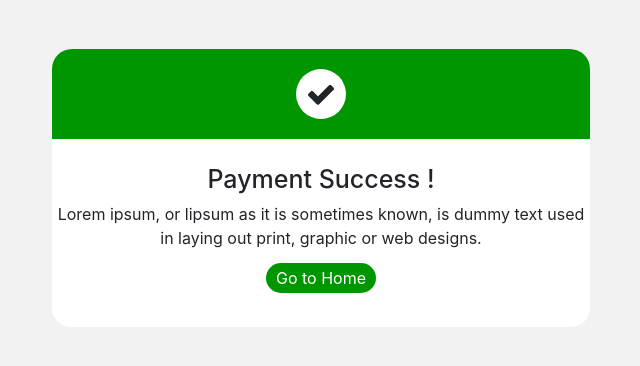
After one commit to kiran42621/Cars365, a PHP site: page /MyProjects/Users/success.php in a window 1280 px wide. The commit adds this page. Shown: the top 366 px of the page, without its empty margins (319-959 px from the left). Run offline with PHP 8.4, Linux system fonts and the light colour scheme.

Commit message:
Fixed Payment Gateway

```diff
--- /dev/null
+++ b/Users/success.php
@@ -0,0 +1,98 @@
+<!DOCTYPE html>
+<html lang="en" dir="ltr">
+  <head>
+    <meta charset="utf-8">
+    <title></title>
+    <link rel="stylesheet" type="text/css" href="https://stackpath.bootstrapcdn.com/bootstrap/4.5.2/css/bootstrap.min.css" />
+<link rel="stylesheet" type="text/css" href="https://stackpath.bootstrapcdn.com/font-awesome/4.7.0/css/font-awesome.min.css" />
+<style type="text/css">
+
+    body
+    {
+        background:#f2f2f2;
+    }
+
+    .payment
+	{
+		border:1px solid #f2f2f2;
+		height:280px;
+        border-radius:20px;
+        background:#fff;
+	}
+   .payment_header
+   {
+	   background:rgba(0,150,0,1);
+	   padding:20px;
+       border-radius:20px 20px 0px 0px;
+
+   }
+
+   .check
+   {
+	   margin:0px auto;
+	   width:50px;
+	   height:50px;
+	   border-radius:100%;
+	   background:#fff;
+	   text-align:center;
+   }
+
+   .check i
+   {
+	   vertical-align:middle;
+	   line-height:50px;
+	   font-size:30px;
+   }
+
+    .content
+    {
+        text-align:center;
+    }
+
+    .content  h1
+    {
+        font-size:25px;
+        padding-top:25px;
+    }
+
+    .content a
+    {
+        width:200px;
+        height:35px;
+        color:#fff;
+        border-radius:30px;
+        padding:5px 10px;
+        background:rgba(0,150,0,1);
+        transition:all ease-in-out 0.3s;
+    }
+
+    .content a:hover
+    {
+        text-decoration:none;
+        background:#000;
+    }
+
+</style>
+  </head>
+  <body>
+    <div class="container-fluid">
+      <div class="container">
+   <div class="row">
+      <div class="col-md-6 mx-auto mt-5">
+         <div class="payment">
+            <div class="payment_header">
+               <div class="check"><i class="fa fa-check" aria-hidden="true"></i></div>
+            </div>
+            <div class="content">
+               <h1>Payment Success !</h1>
+               <p>Lorem ipsum, or lipsum as it is sometimes known, is dummy text used in laying out print, graphic or web designs. </p>
+               <a href="Home.php">Go to Home</a>
+            </div>
+
+         </div>
+      </div>
+   </div>
+</div>
+    </div>
+  </body>
+</html>
```
Also changed, not shown: Users/Home.php (+13 -5 lines), Users/Login.php (+18 -3 lines), Users/RentDetails.php (+111 -15 lines), Users/payment.php (added, +18 -0 lines), imgs/Vehicle_Images/1.png (added), imgs/Vehicle_Images/AudiA6.jpg (added).
